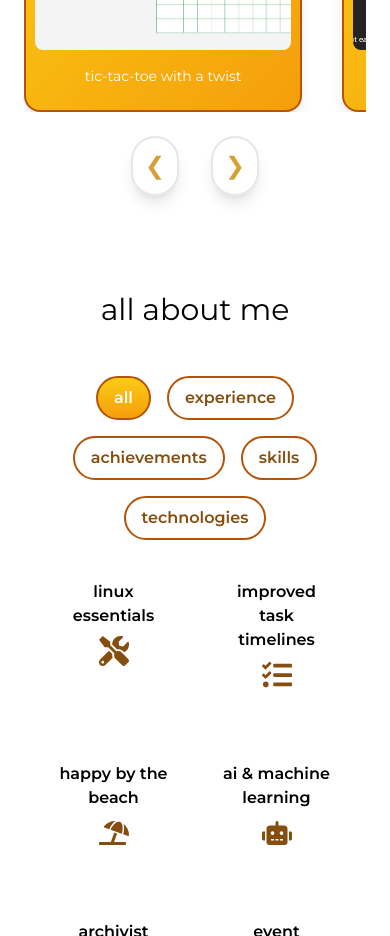
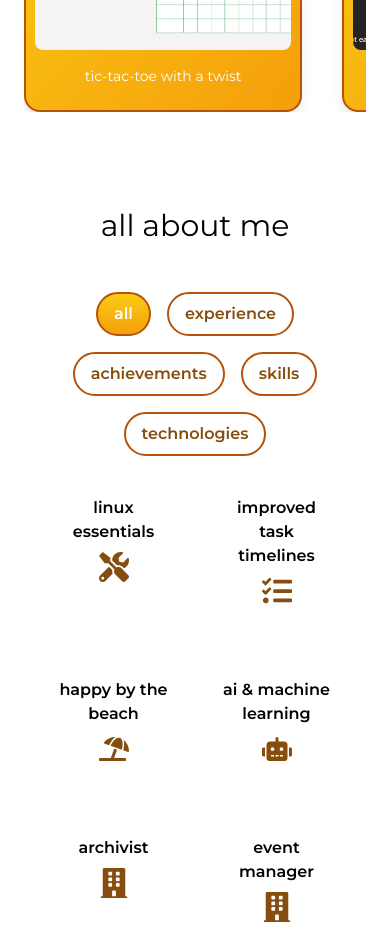
Before and after one commit to jakuzzibubbles/portfolio-white, a React (Vite) app: page / in a window 390 px wide. Shown: the part 1340-2276 px from the top of the page. Built offline with nearby package versions, Linux system fonts and the light colour scheme.

Commit message:
fixed swiper functionality

```diff
--- a/src/components/Projects.jsx
+++ b/src/components/Projects.jsx
@@ -54,7 +54,7 @@ const Projects = () => {
         ))}
       </Swiper>
 
-      <div className="flex justify-center items-center gap-8 mt-6">
+      <div className="hidden md:flex justify-center items-center gap-8 mt-6">
         <button
           onClick={() => swiperRef.current.swiper.slidePrev()}
           className="bg-transparent text-yellow-600/80 text-2xl p-3 rounded-full shadow-lg transform transition-transform hover:scale-125 border-2"
```
